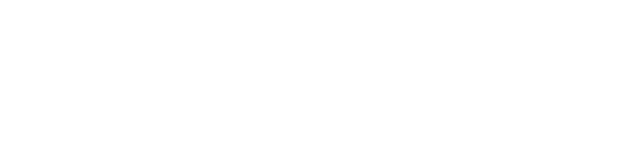
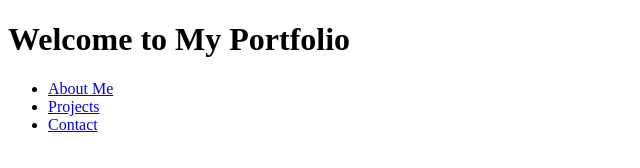
Before and after one commit to Abed-Alhameed-Aldani/html-intro, a plain HTML site: page index.html in a window 1280 px wide. Shown: the whole page, without its empty margins (0-640 px from the left). Drawn offline with Linux system fonts and the light colour scheme.

Commit message:
Adding the header

```diff
--- a/index.html
+++ b/index.html
@@ -4,6 +4,16 @@
 
 </head>
 <body>
+    <header>
+        <h1>Welcome to My Portfolio</h1>
+        <nav>
+            <ul>
+                <li><a href="#about">About Me</a></li>
+                <li><a href="#projects">Projects</a></li>
+                <li><a href="#contact">Contact</a></li>
+            </ul>
+        </nav>
+    </header>
 
 </body>
 </html>
```
